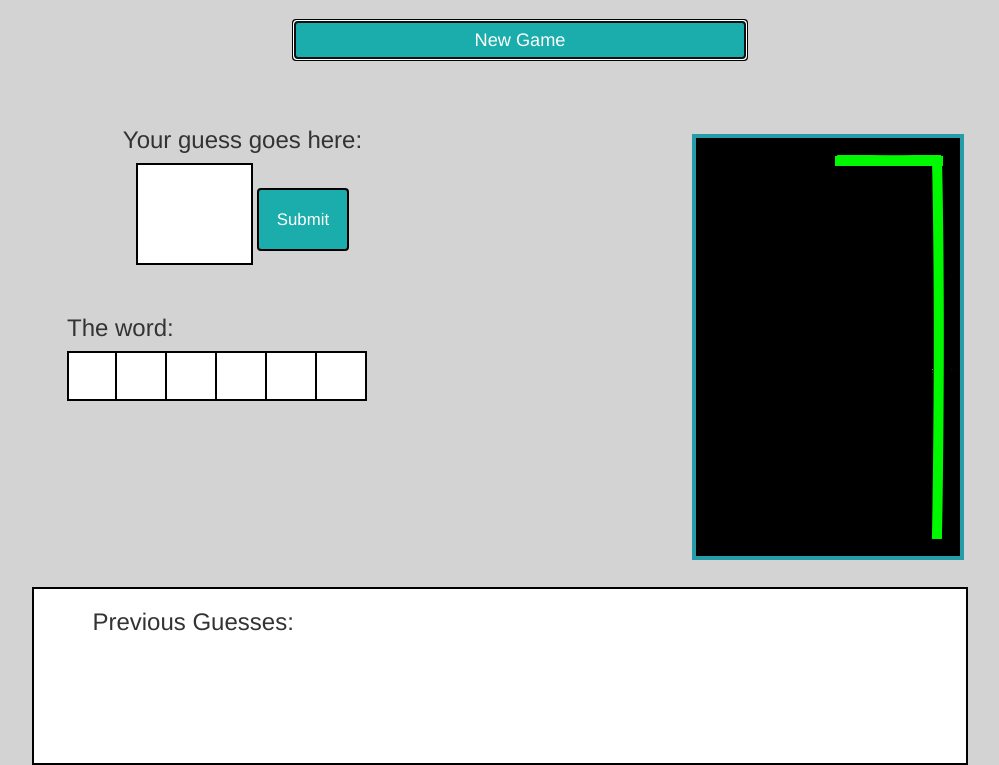
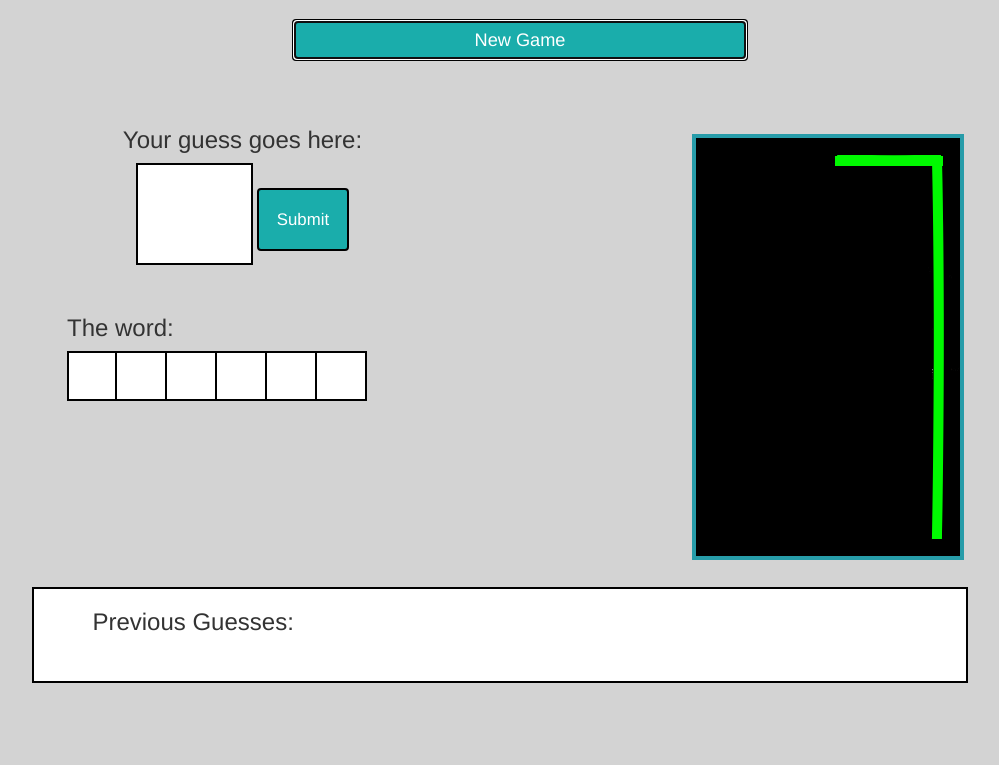
Before and after one commit to brookin8/Hangbot, a website with bundled scripts: page app/index.html in a window 1280 px wide. Both pictures are taken after a click on the button "New Game". Shown: the part 141-906 px from the top of the page, without its empty margins (120-1119 px from the left). After the commit the page ends 824 px from the top, so only its background shows below. Built offline with nearby package versions, Linux system fonts and the light colour scheme.

Commit message:
Fixed padding for previous guesses

```diff
--- a/app/style.css
+++ b/app/style.css
@@ -19,12 +19,12 @@ h1 {
 	text-align:left;
 	font-size:200%;
 	padding-left:5%;
-	padding-bottom:10%;
 	background-color:#fff;
 	border: 2px solid #000;
 	display:none;
 	margin-left:7%;
 	width:80%;
+	padding-bottom:3%;
 }
 
 #wordScreen {
```
